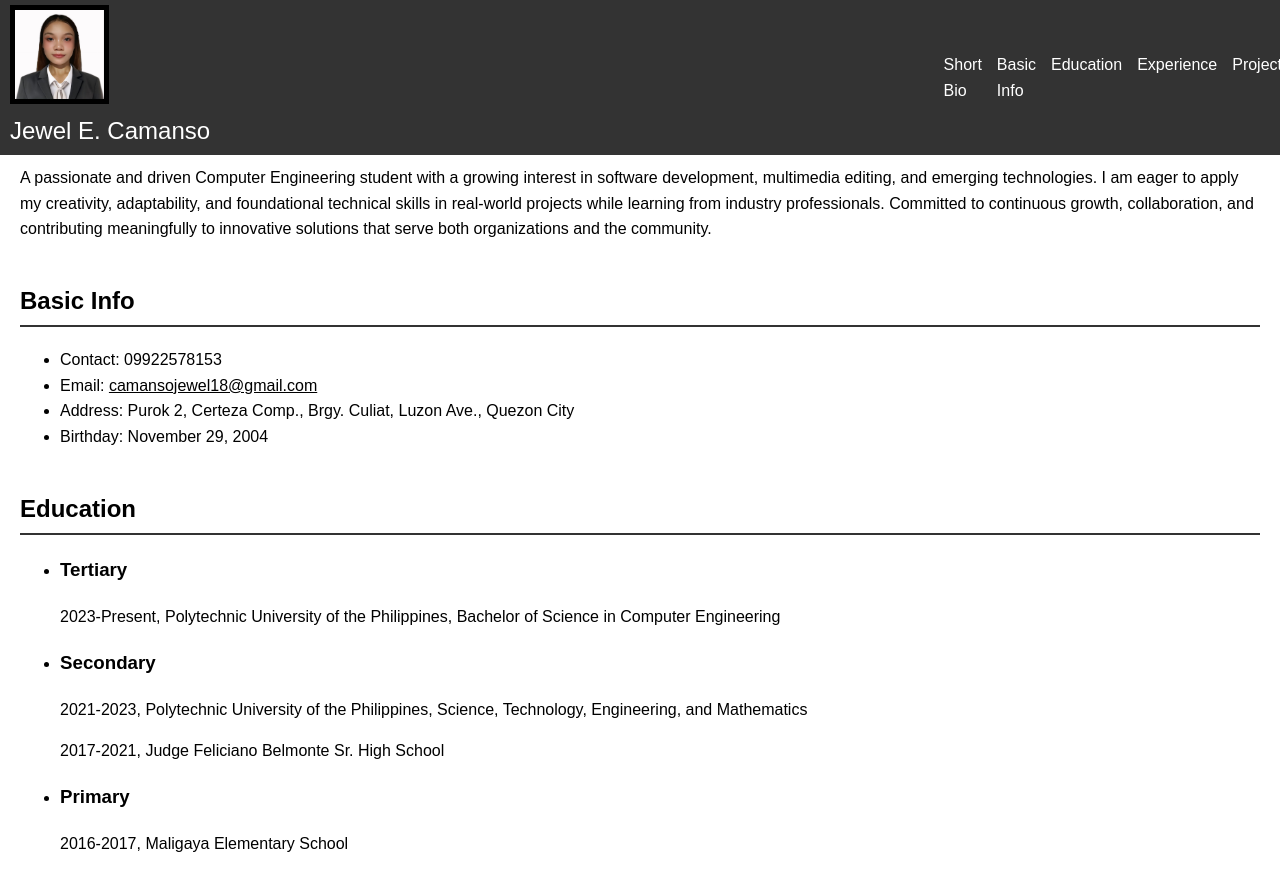
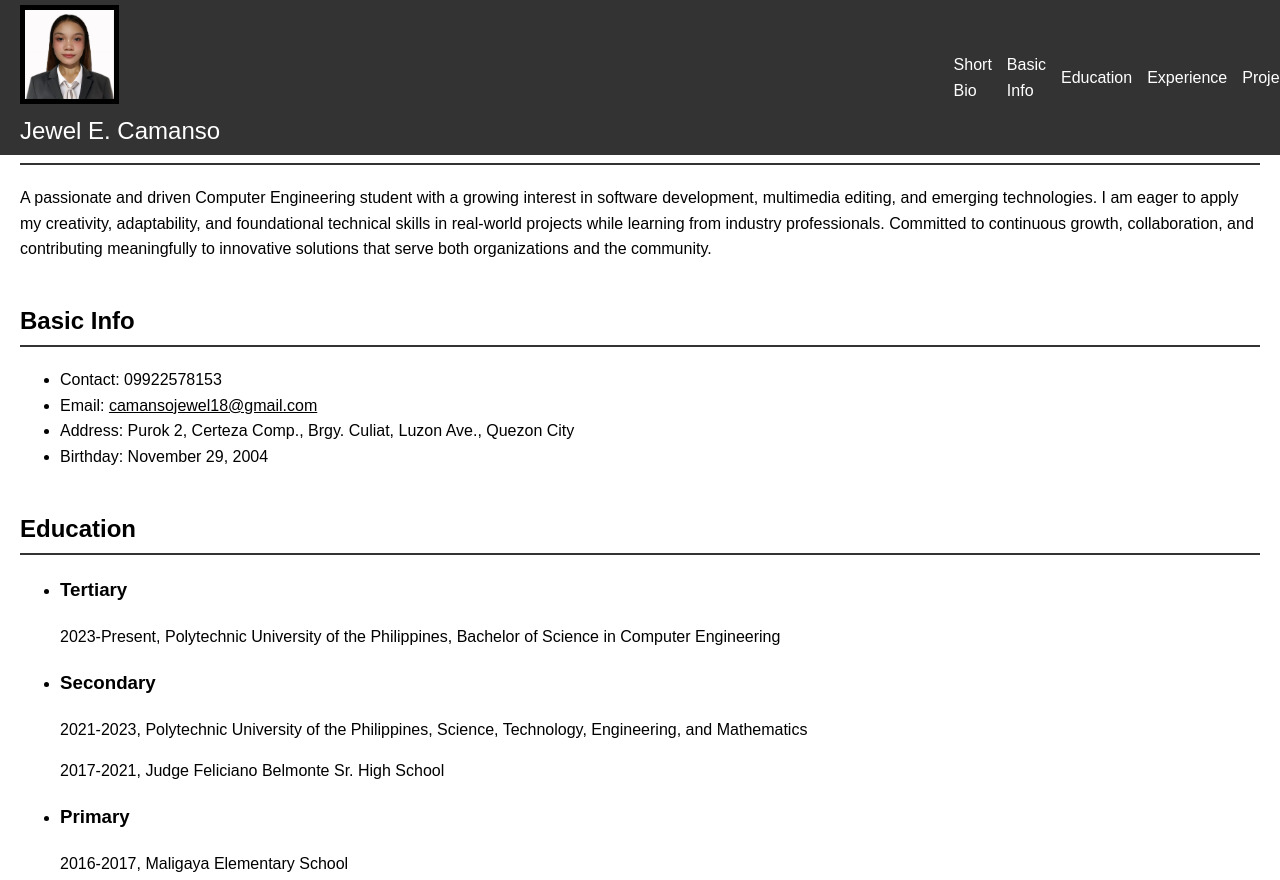
Before and after one commit to jelcmns/resume-web, a plain HTML site: page index.html in a window 1280 px wide. Shown: the top 880 px of the page. Drawn offline with Linux system fonts and the light colour scheme.

Commit message:
2nd changes made

```diff
--- a/resume-styles.css
+++ b/resume-styles.css
@@ -16,7 +16,6 @@ a {
 }
 
 a:hover {
-    color: #fd0202;
     text-decoration: none;
     background-color: whitesmoke;
     color: #222222;
@@ -27,13 +26,13 @@ a:hover {
 header {
     background: #333;
     color: #fff;
-    padding: 5px 10px;
+    padding:5px 20px;
     display: flex;
     justify-content: space-between;
     align-items: center;
     position: fixed;
     width: 100%;
-    top: 0;
+    top: 0px;
 }
 
 header .logo {
@@ -44,6 +43,7 @@ nav ul {
     list-style: none;
     display: flex;
     gap: 15px;
+    align-items: center;
 }
 
 nav a {
@@ -52,7 +52,7 @@ nav a {
 }
 
 main {
-    padding: 80px 20px; /* Add padding to avoid content being hidden behind the fixed header */
+    padding: 100px 20px;
 }
 
 section {
```
